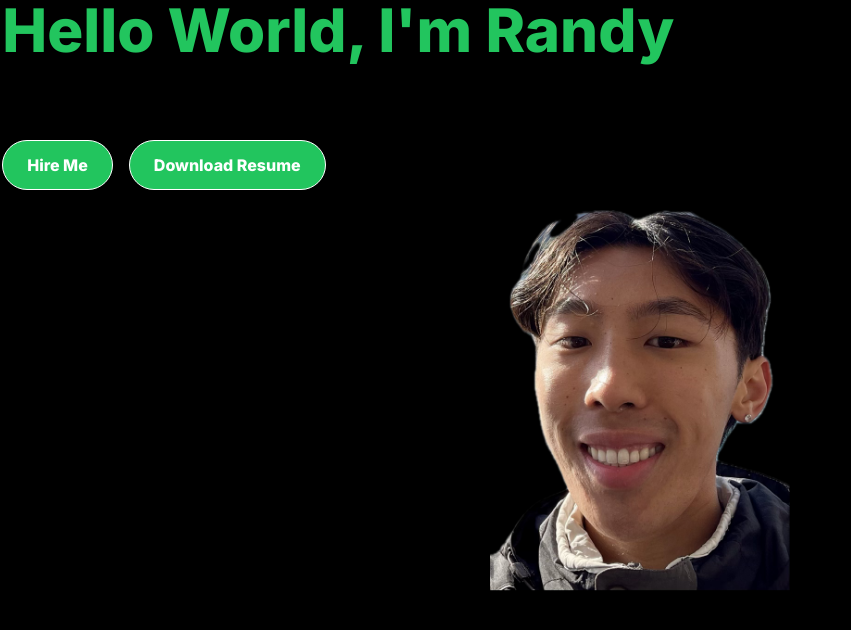
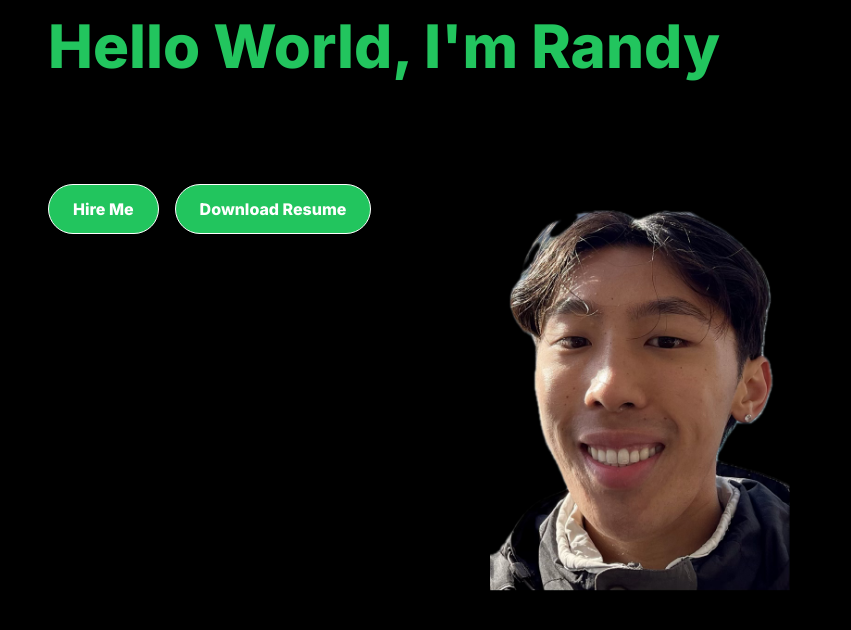
Before and after one commit to randyydoo/web_app, a Next.js app: page / in a window 1280 px wide. Shown: the top 630 px of the page, without its empty margins (0-851 px from the left). Built offline with nearby package versions, Linux system fonts and the light colour scheme.

Commit message:
added container to hero page

```diff
--- a/app/page.js
+++ b/app/page.js
@@ -1,10 +1,14 @@
 import Image from "next/image";
+import { Container } from "postcss";
 import Bio from "./components/Bio";
 
 export default function Home() {
   return (
-    <main className="flex min-h-screen flex-col bg-black">
-      <Bio />
-      </main>
+    <main className="flex min-h-screen flex-col bg-black container mx-auto px-12 py-4">
+      <div className="container">
+        <Bio />
+      </div>
+
+    </main>
   );
 }
```
